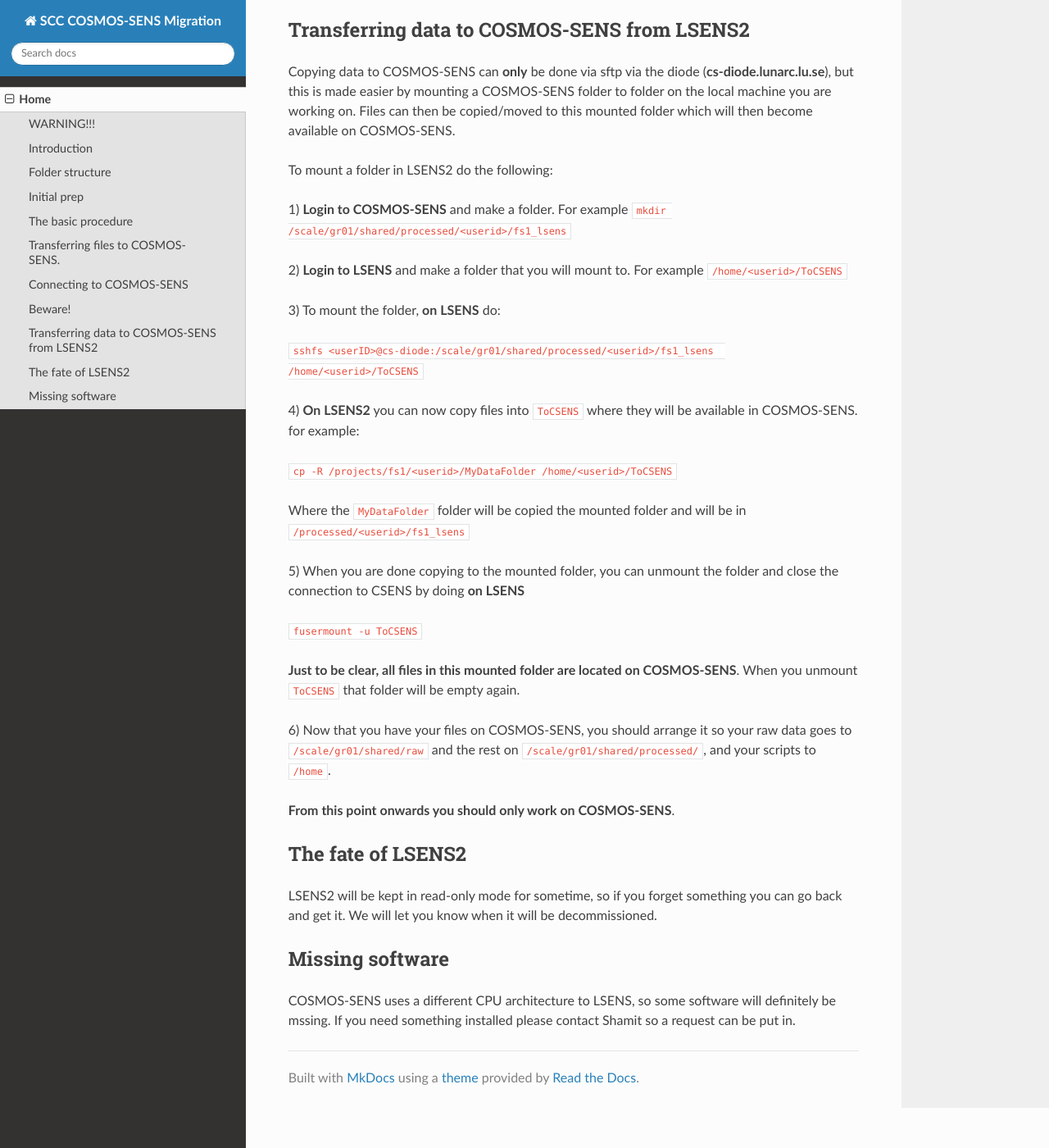
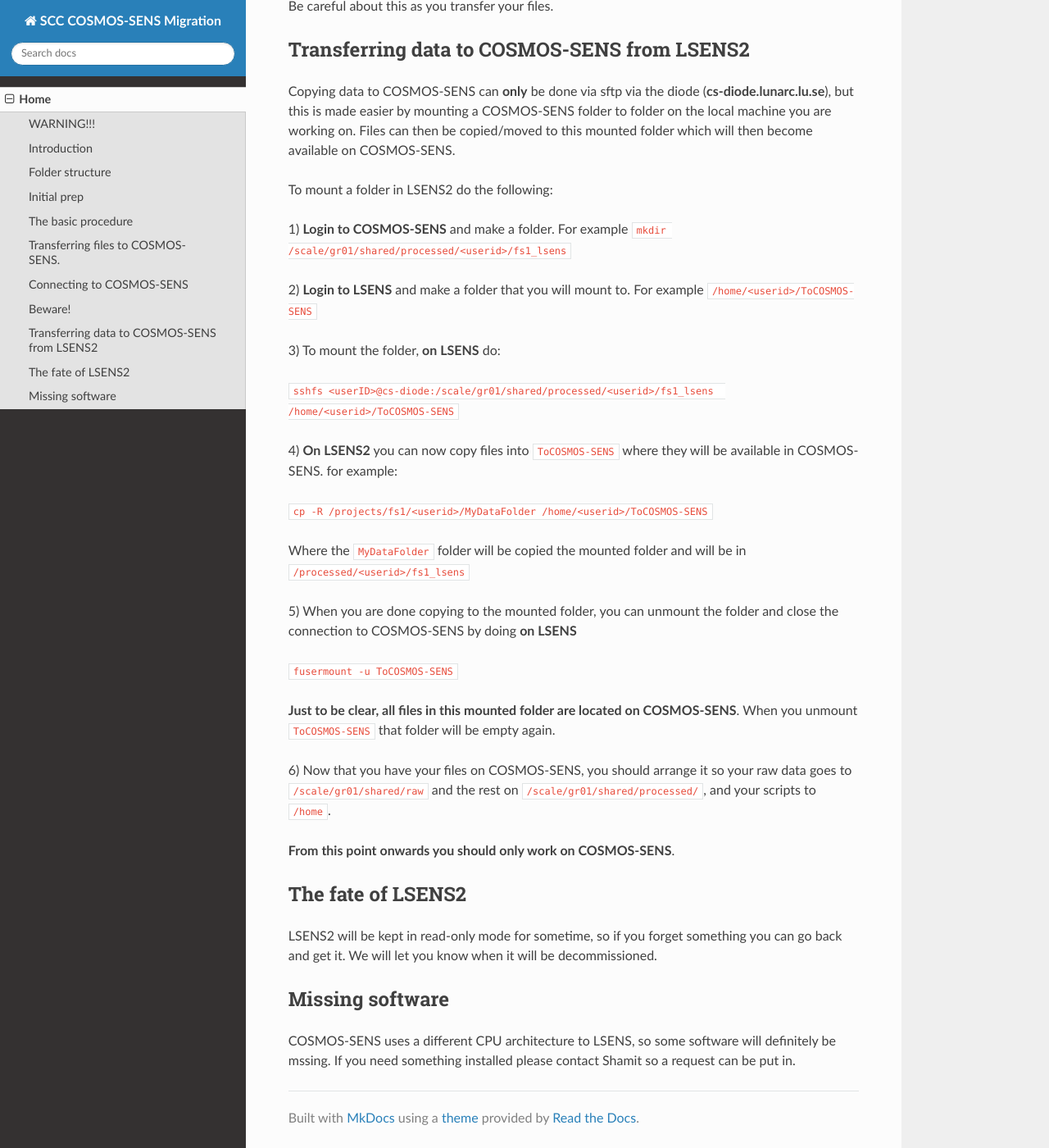
Before and after one commit to sccbioinformatics/CSENS_Migration_docs, an MkDocs documentation site: the page built from docs/index.md, in a window 1280 px wide and 1400 px high, scrolled down 2289 px. Shown: the whole window at 82% size. Built offline with MkDocs 1.6.1, drawn with Linux system fonts in a browser that asks for light colours; nearby versions of some CDN libraries; some of the changed text lies outside the part shown.

Commit message:
lunarc suggestions

```diff
--- a/docs/index.md
+++ b/docs/index.md
@@ -9,7 +9,7 @@ We have all been using LSENS2 for the past few years, and we will now migrate to
 COSMOS-SENS is open to all at Lund University, **the only thing that will be exclusive to us is the storage we use.**
 
 ## Folder structure
-**The migration will NOT be done automatically by LUNARC copying all files from LSENS2 to CSENS**. Each user will have to take responsibility for copying their own files to CSENS.
+**The migration will NOT be done automatically by LUNARC copying all files from LSENS2 to COSMOS-SENS**. Each user will have to take responsibility for copying their own files to COSMOS-SENS.
 
 We currently have three file stores on LSENS2 where you keep your data/files:
 
@@ -81,23 +81,23 @@ To mount a folder in LSENS2 do the following:
 
 1) **Login to COSMOS-SENS** and make a folder. For example `mkdir /scale/gr01/shared/processed/<userid>/fs1_lsens`
 
-2) **Login to LSENS** and make a folder that you will mount to. For example `/home/<userid>/ToCSENS`
+2) **Login to LSENS** and make a folder that you will mount to. For example `/home/<userid>/ToCOSMOS-SENS`
 
 3) To mount the folder, **on LSENS** do:
 
-`sshfs <userID>@cs-diode:/scale/gr01/shared/processed/<userid>/fs1_lsens  /home/<userid>/ToCSENS`
+`sshfs <userID>@cs-diode:/scale/gr01/shared/processed/<userid>/fs1_lsens  /home/<userid>/ToCOSMOS-SENS`
 
-4) **On LSENS2** you can now copy files into `ToCSENS` where they will be available in COSMOS-SENS. for example:
+4) **On LSENS2** you can now copy files into `ToCOSMOS-SENS` where they will be available in COSMOS-SENS. for example:
 
-`cp -R /projects/fs1/<userid>/MyDataFolder /home/<userid>/ToCSENS`
+`cp -R /projects/fs1/<userid>/MyDataFolder /home/<userid>/ToCOSMOS-SENS`
 
 Where the `MyDataFolder` folder will be copied the mounted folder and will be in `/processed/<userid>/fs1_lsens`
 
-5) When you are done copying to the mounted folder, you can unmount the folder and close the connection to CSENS by doing **on LSENS**
+5) When you are done copying to the mounted folder, you can unmount the folder and close the connection to COSMOS-SENS by doing **on LSENS**
 
-`fusermount -u ToCSENS`
+`fusermount -u ToCOSMOS-SENS`
 
-**Just to be clear, all files in this mounted folder are located on COSMOS-SENS**. When you unmount `ToCSENS` that folder will be empty again.
+**Just to be clear, all files in this mounted folder are located on COSMOS-SENS**. When you unmount `ToCOSMOS-SENS` that folder will be empty again.
 
 6) Now that you have your files on COSMOS-SENS, you should arrange it so your raw data goes to `/scale/gr01/shared/raw` and the rest on `/scale/gr01/shared/processed/`, and your scripts to `/home`.
 
```
Also changed, not shown: other parts of docs/index.md (+3 -3 lines).
